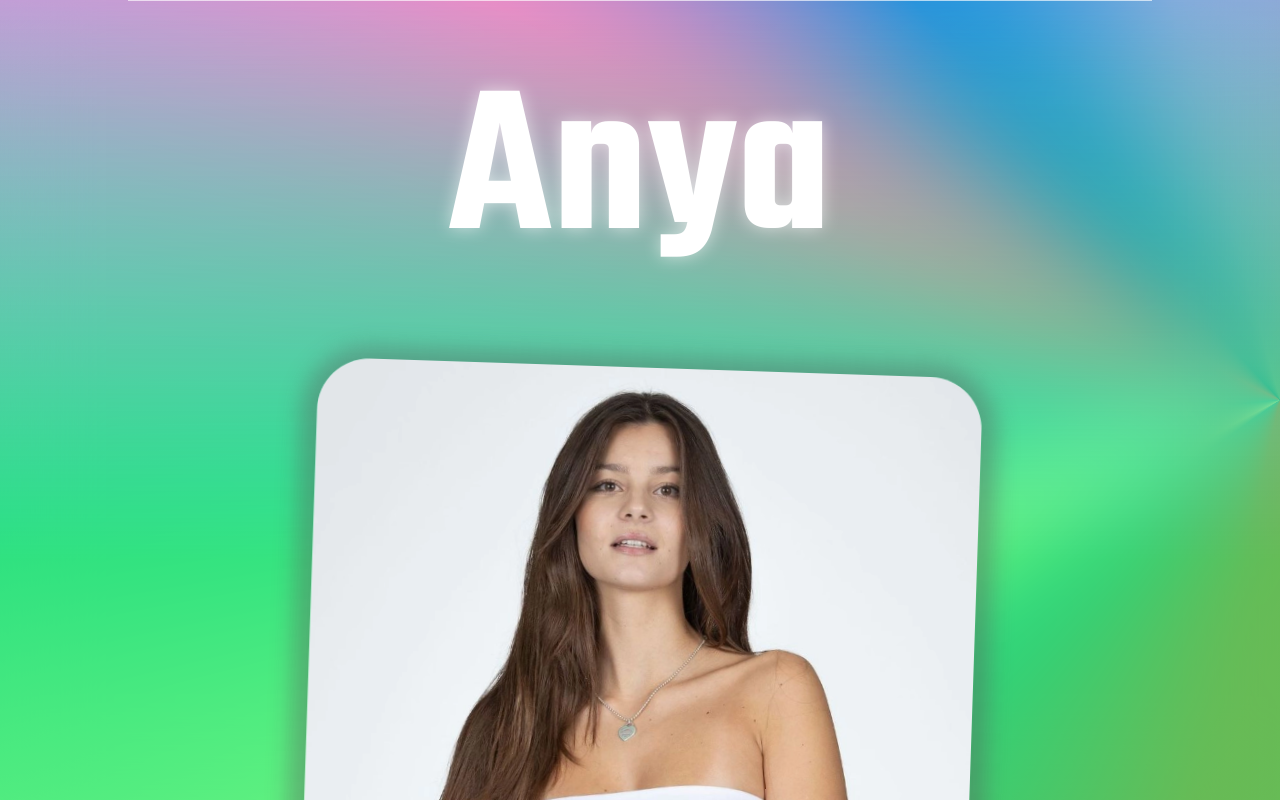
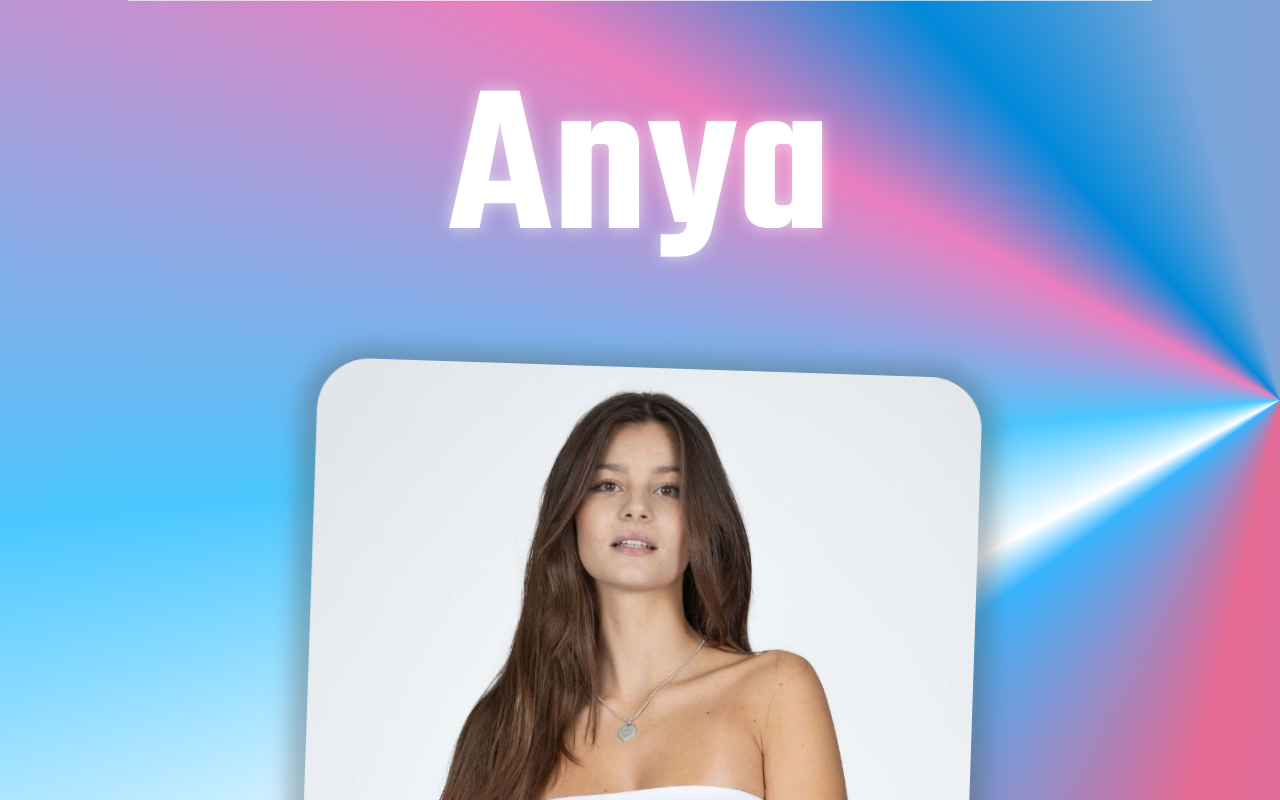
Before and after one commit to whymatter/sheismygntm, a React (Create React App) app in the folder web/she-is-my-gntm/: page / in a window 1280 px wide. Shown: the top 800 px of the page. Built offline with nearby package versions, Linux system fonts and the light colour scheme.

Commit message:
First App Screen

```diff
--- a/web/she-is-my-gntm/src/App.js
+++ b/web/she-is-my-gntm/src/App.js
@@ -115,8 +115,8 @@ function App() {
 
             </section>
 
-            <div className="vote-color"></div>
-            <div className="background-blur"></div>
+            {/*<div className="vote-color"></div>*/}
+            {/*<div className="background-blur"></div>*/}
         </div>
     );
 }
```
